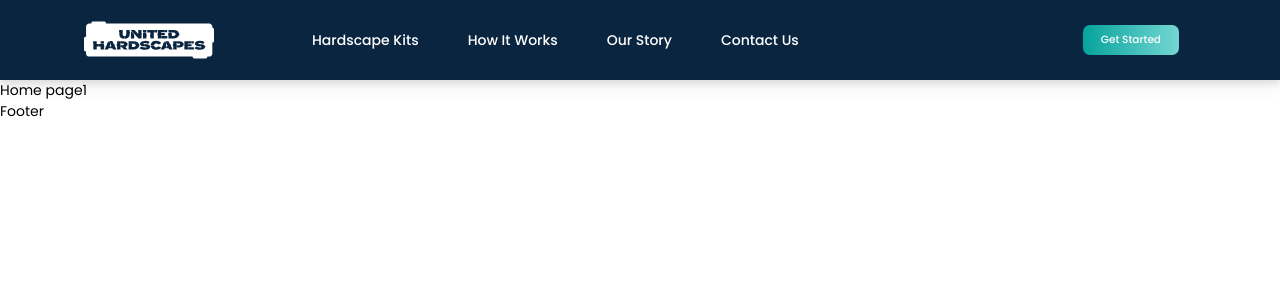
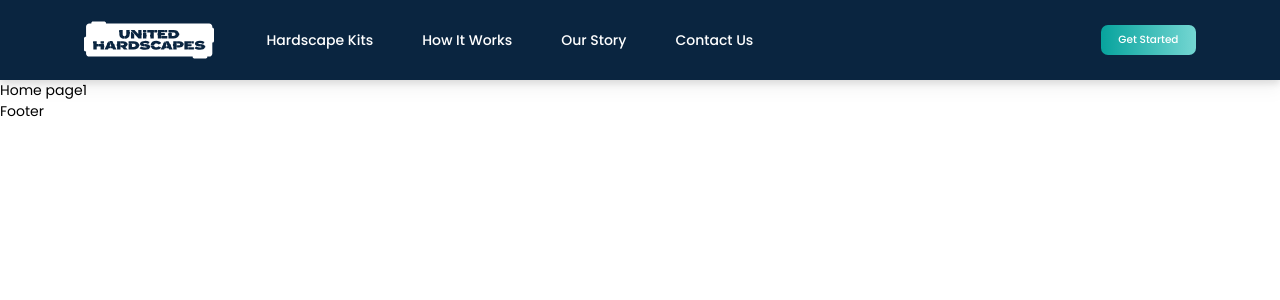
Before and after one commit to AceKlion00/uh-landing-next, a Next.js app: page / in a window 1280 px wide. Shown: the top 300 px of the page. Built offline with nearby package versions, Linux system fonts and the light colour scheme.

Commit message:
feat: update layout

```diff
--- a/components/layout/navbar.tsx
+++ b/components/layout/navbar.tsx
@@ -4,14 +4,13 @@ import Image from 'next/image'
 
 export function Navbar() {
   const [navbarOpen, setNavbarOpen] = useState(false);
-
   return (<nav className="navbar relative flex items-center sticky bg-secondary text-white filter drop-shadow-lg py-5">
     <div className="container mx-auto flex justify-between xl:justify-left">
       <Link href="/"><a className="flex items-center"><Image src="/assets/images/logo.svg" height={38} width={130} alt="UH logo" /></a></Link>
       <button className="xl:hidden" onClick={() => setNavbarOpen(!navbarOpen)}><Image src="/assets/images/icons/menu.svg" width={27} height={25} alt="Menu" /></button>
       <div className={
-        "fixed xl:relative duration-300 transition-transform h-screen xl:h-auto xl:flex flex-col xl:flex-row xl:flex-grow w-full md:w-96 bg-secondary left-0 top-0 xl:bg-transparent ml-0 xl:ml-16 px-5 xl: px-0 justify-start xl:justify-between items-start xl:items-center" +
-        (navbarOpen ? " flex" : " hidden")
+        "fixed xl:relative duration-300 transition-all xl:transition-none h-screen xl:h-auto xl:flex flex-col xl:flex-row xl:flex-grow w-full md:w-96 bg-secondary top-0 xl:bg-transparent ml-0 xl:ml-8 px-5 xl:px-0 justify-start xl:justify-between items-start xl:items-center" +
+        (navbarOpen ? " left-0 ease-out-in visible" : " -left-full xl:left-0 ease-in-out invisible xl:visible")
       }>
         <div className="flex w-full xl:hidden justify-between py-8">
           <Link href="/"><a className="flex xl:hidden items-center"><Image src="/assets/images/logo.svg" height={44} width={152} alt="UH logo" /></a></Link>
@@ -19,9 +18,9 @@ export function Navbar() {
         </div>
         <ul className="flex flex-col xl:flex-row font-medium text-lg xl:text-base pl-8 xl:pl-0">
           <li className="py-5 nav-link"><Link href="/kits"><a className="relative xl:px-7 xl:py-4">Hardscape Kits</a></Link></li>
-          <li className="py-5 nav-link"><Link href="/kits"><a className="relative xl:px-7 xl:py-4">How It Works</a></Link></li>
-          <li className="py-5 nav-link"><Link href="/kits"><a className="relative xl:px-7 xl:py-4">Our Story</a></Link></li>
-          <li className="py-5 nav-link"><Link href="/kits"><a className="relative xl:px-7 xl:py-4">Contact Us</a></Link></li>
+          <li className="py-5 nav-link"><Link href="/how-it-works"><a className="relative xl:px-7 xl:py-4">How It Works</a></Link></li>
+          <li className="py-5 nav-link"><Link href="/our-story"><a className="relative xl:px-7 xl:py-4">Our Story</a></Link></li>
+          <li className="py-5 nav-link"><Link href="/contact-us"><a className="relative xl:px-7 xl:py-4">Contact Us</a></Link></li>
         </ul>
         <button className="hidden xl:block px-5 btn-primary btn-mini">Get Started</button>
       </div>
```
